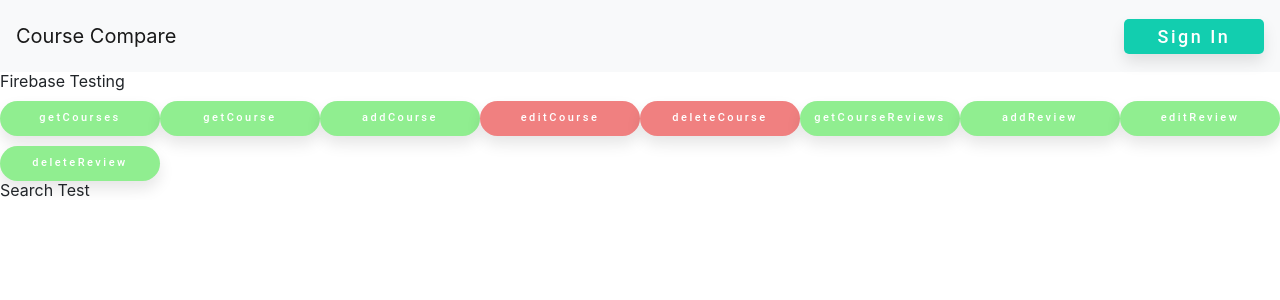
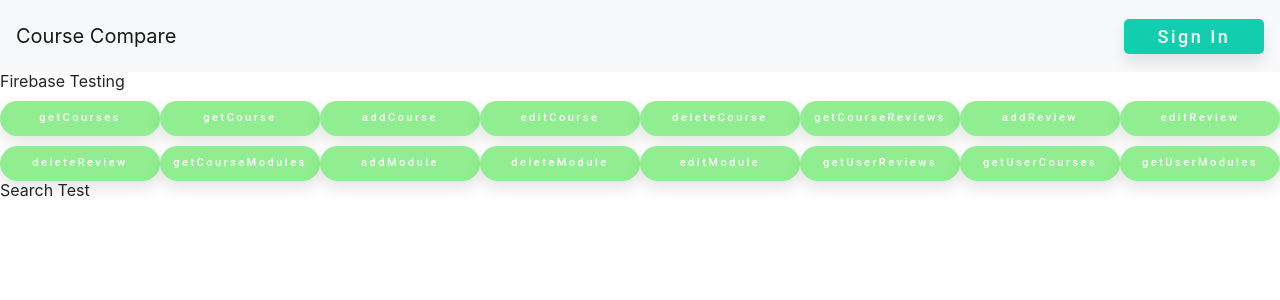
Before and after one commit to johnmarksinclair/CourseCompare, a React (Create React App) app: page /firebase in a window 1280 px wide. Shown: the top 300 px of the page. Built offline with nearby package versions, Linux system fonts and the light colour scheme; no server answers; the HTML template or start-up script is replaced by a standard one.

Commit message:
Backend Calls Update

```diff
--- a/src/backendCalls/CourseCalls.js
+++ b/src/backendCalls/CourseCalls.js
@@ -34,11 +34,24 @@ export const getCourse = async (passedID) => {
   return courseArr;
 };
 
-// todo
-export const editCourse = async (doc) => {};
 
-// todo
-export const deleteCourse = async (doc) => {};
+export const editCourse = async (passedID, edit) => {
+  let docRef = await coursesRef.doc(passedID);
+  let temp = {};
+  temp.body = edit;
+  docRef.get().then((doc) => {
+    if (doc) {
+      docRef.update(temp);
+    }else {
+      console.log("Error: Course not Found");
+    }
+  });
+};
+
+
+export const deleteCourse = async (passedID) => {
+  coursesRef.doc(passedID).delete();
+};
 
 // pointless?? - use for navbar search maybe
 export const searchCourses = async (search) => {
--- a/src/backendCalls/ModuleCalls.js
+++ b/src/backendCalls/ModuleCalls.js
@@ -2,13 +2,13 @@ import { firestore } from "../firebase";
 
 const modulesRef = firestore.collection("modules");
 
-// adds a new review document to the reviews collection
+// adds a new module document to the modules collection
 // doc = formatted json review obj
 export const addModule = async (doc) => {
   modulesRef.add(doc);
 };
 
-// returns the reviews associated with a passed courseID
+// returns the modules associated with a passed courseID
 export const getCourseModules = async (passedID) => {
   const snapshot = await modulesRef.where("courseID", "==", passedID).get();
   let arr = [];
@@ -25,16 +25,32 @@ export const getCourseModules = async (passedID) => {
 };
 
 // todo
-export const editModule = async (doc) => {};
+export const editModule = async (passedID, edit) => {
+  let docRef = await modulesRef.doc(passedID);
+  let temp = {};
+  temp.body = edit;
+  docRef.get().then((doc) => {
+    if (doc) {
+      docRef.update(temp);
+    }else {
+      console.log("Error: Module not Found");
+    }
+  });
+};
 
 // todo
-export const deleteModule = async (doc) => {};
+export const deleteModule = async (passedID) => {
+  modulesRef.doc(passedID).delete();
+};
 
 export const createModuleObj = (doc) => {
   let module = {
     id: `${doc.id}`,
+    courseID: `${doc.data().courseID}`,
     title: `${doc.data().title}`,
+    lecturer: `${doc.data().lecturer}`,
     description: `${doc.data().description}`,
+    rating: `${doc.data().rating}`,
   };
   return module;
 };
--- a/src/backendCalls/UserCalls.js
+++ b/src/backendCalls/UserCalls.js
@@ -1,9 +1,11 @@
 import { firestore } from "../firebase";
 
 const reviewsRef = firestore.collection("reviews");
+const coursesRef = firestore.collection("courses");
+const modulesRef = firestore.collection("modules");
 
 export const getUserReviews = async (passedID) => {
-    const snapshot = await userRef.where("courseID", "==", passedID).get();
+    const snapshot = await reviewsRef.where("reviewID", "==", passedID).get();
     let usersRevArr = [];
     if (snapshot.empty) {
         console.log("No matching documents.");
@@ -18,7 +20,7 @@ export const getUserReviews = async (passedID) => {
 };
 
 export const getUserCourses = async (passedID) => {
-    const snapshot = await userRef.where("courseID", "==", passedID).get();
+    const snapshot = await coursesRef.where("courseID", "==", passedID).get();
     let usersCourseArr = [];
     if (snapshot.empty) {
         console.log("No matching documents.");
@@ -33,7 +35,7 @@ export const getUserCourses = async (passedID) => {
 
 export const getUserModules = async (passedID) => {
     //moduleID instead of courseID?
-    const snapshot = await userRef.where("moduleID", "==", passedID).get();
+    const snapshot = await modulesRef.where("moduleID", "==", passedID).get();
     let usersModuleArr = [];
     if (snapshot.empty) {
         console.log("No matching documents.");
@@ -50,7 +52,9 @@ export const createUserObj = (doc) => {
     let user = {
         id: `${doc.id}`,
         //username?
-        //username: `${doc.data().username}`,
+        username: `${doc.data().username}`,
+        course: `${doc.data().course}`,
+        job: `${doc.data().data}`,
     };
     return user;
 }
--- a/src/components/FBTesting.js
+++ b/src/components/FBTesting.js
@@ -14,6 +14,17 @@ import {
   deleteReview,
 } from "../backendCalls/ReviewCalls";
 //import ReviewPopup from "./ReviewPopup";
+import {
+  addModule,
+  getCourseModules,
+  editModule,
+  deleteModule,
+} from "../backendCalls/ModuleCalls";
+import{
+  getUserReviews,
+  getUserCourses,
+  getUserModules,
+} from "../backendCalls/UserCalls";
 
 const FBTesting = () => {
   const [input, setInput] = useState("");
@@ -41,8 +52,24 @@ const FBTesting = () => {
     rating: 4.8,
   };
 
-  const courseExampleID = "2aCYcDL577Fbu2EsMTDt";
-  const reviewExampleID = "GVomJPsxT20ZkU1VLUB9";
+  const fakeModule = {
+    courseID: "2aCYcDL577Fbu2EsMTDt",
+    title: "MSc of Physics",
+    lecturer: "Prof.Smith",
+    description: "Further your knowledge of atoms",
+    rating: 4.6,
+  };
+
+  const fakeUser = {
+    username: "dave@tcd.ie",
+    course: "physics",
+    job: "lab technician",
+  };
+
+  const courseExampleID = "44YJav0oY9PCAkMJl5nO";
+  const reviewExampleID = "9nVvEkNsc1H70SUpzxOd";
+  const moduleExampleID = "Rz3BMRI4X1VPsLu6lwOK";
+  //const userExampleID = "";
 
   // idk
   const testSearch = async (search) => {
@@ -71,13 +98,13 @@ const FBTesting = () => {
         addCourse
       </button>
       <button
-        className="signbtn googlebtn"
-        onClick={() => editCourse(courseExampleID)}
+        className="signbtn testedBtn"
+        onClick={() => editCourse(courseExampleID, "Edited Course")}
       >
         editCourse
       </button>
       <button
-        className="signbtn googlebtn"
+        className="signbtn testedBtn"
         onClick={() => deleteCourse(courseExampleID)}
       >
         deleteCourse
@@ -108,6 +135,58 @@ const FBTesting = () => {
       >
         deleteReview
       </button>
+      <button
+        className="signbtn testedBtn"
+        onClick={async () =>
+          console.log(await getCourseModules(courseExampleID))
+          }
+      >
+        getCourseModules
+      </button>
+      <button
+        className="signbtn testedBtn"
+        onClick={() => addModule(fakeModule)}
+      >
+        addModule
+      </button>
+      <button
+        className="signbtn testedBtn"
+        onClick={() => deleteModule(moduleExampleID)}
+      >
+        deleteModule
+      </button>
+      <button
+        className="signbtn testedBtn"
+        onClick={() => editModule(moduleExampleID, "Edited Module")}
+      >
+        editModule
+      </button>
+      <button
+        className="signbtn testedBtn"
+        onClick={async () =>
+          console.log(await getUserReviews(fakeUser))
+        }
+      >
+        getUserReviews
+      </button>
+      <button
+        className="signbtn testedBtn"
+        onClick={async () =>
+          console.log(await getUserCourses(fakeUser))
+        }
+      >
+        getUserCourses
+      </button>
+      <button
+        className="signbtn testedBtn"
+        onClick={async () =>
+          console.log(await getUserModules(fakeUser))
+        }
+      >
+        getUserModules
+      </button>
+
+
       <div>
         <h3>Search Test</h3>
         <input value={input} onChange={(e) => handleChange(e)} />
```
Also changed, not shown: 1 other file (tests, documents, lock files or other folders).
